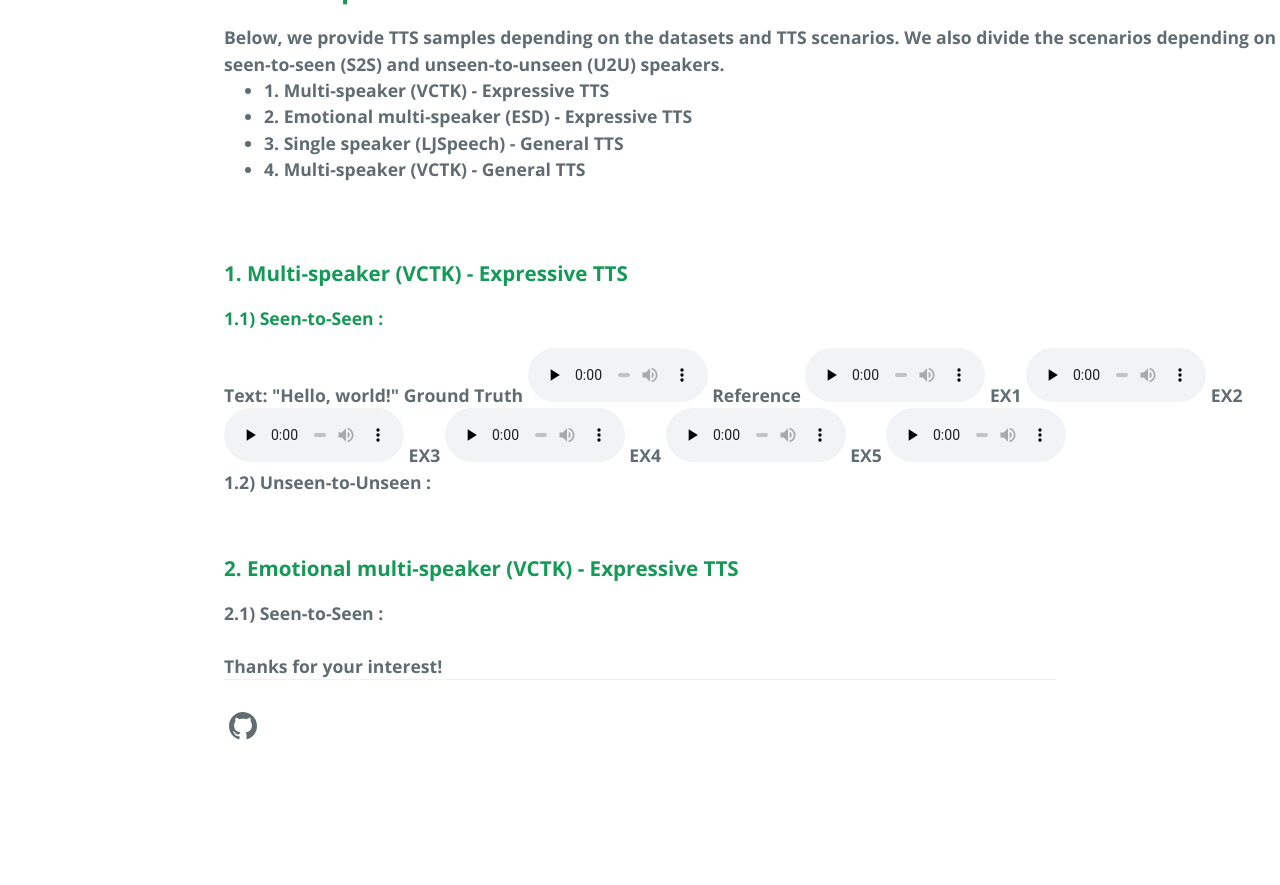
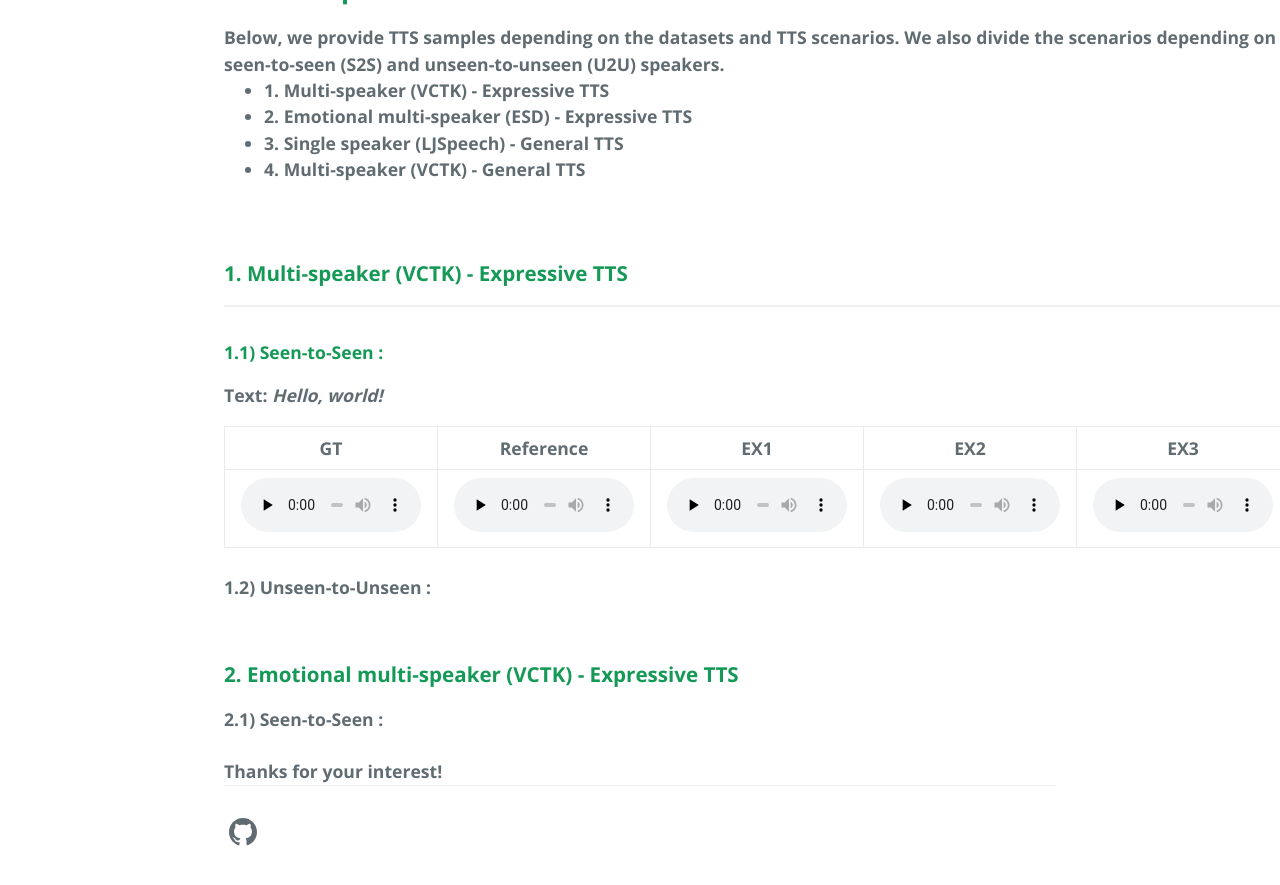
Before and after one commit to winddori2002/tts-demo.github.io, a Jekyll site: the page built from index.md, in a window 1280 px wide and 900 px high, scrolled down 632 px. Shown: the top 885 px of the window. Built offline with Jekyll 4.4.1, drawn with Linux system fonts in a browser that asks for light colours; before the commit the page ends 1426 px from its top, so only the background shows below that.

Commit message:
Update home.html

```diff
--- a/_layouts/home.html
+++ b/_layouts/home.html
@@ -28,52 +28,32 @@ layout: default
 
   <br>
   <h3><strong>1. Multi-speaker (VCTK) - Expressive TTS </h3>
+  <hr>
+  <h4><strong>1.1) Seen-to-Seen :</h4>
 
-  <h4><strong>1.1) Seen-to-Seen :</h4>
-  Text: "Hello, world!"
-
-  <be>
-
-  <tbody>
-
-      <tr>
-          Ground Truth
-              <audio controls preload="none">
-                  <source src="./git_samples/s2s_m2m_p279_043_mic1_p232_413_mic1/s2s_m2m_p279_043_mic1_p232_413_mic1_src.wav">
-              </audio>
-          <td>Reference
-              <audio controls preload="none">
-                  <source src="./git_samples/s2s_m2m_p279_043_mic1_p232_413_mic1/s2s_m2m_p279_043_mic1_p232_413_mic1_trg.wav">
-              </audio>
-          </td>
-          <td>EX1
-              <audio controls preload="none">
-                  <source src="./git_samples/s2s_m2m_p279_043_mic1_p232_413_mic1/s2s_m2m_p279_043_mic1_p232_413_mic1_src.wav">
-              </audio>
-          </td>
-          <td>EX2
-              <audio controls preload="none">
-                  <source src="./git_samples/s2s_m2m_p279_043_mic1_p232_413_mic1/s2s_m2m_p279_043_mic1_p232_413_mic1_src.wav">
-              </audio>
-          </td>
-          <td>EX3
-              <audio controls preload="none">
-                  <source src="./git_samples/s2s_m2m_p279_043_mic1_p232_413_mic1/s2s_m2m_p279_043_mic1_p232_413_mic1_src.wav">
-              </audio>
-          </td>
-          <td>EX4
-              <audio controls preload="none">
-                  <source src="./git_samples/s2s_m2m_p279_043_mic1_p232_413_mic1/s2s_m2m_p279_043_mic1_p232_413_mic1_src.wav">
-              </audio>
-          </td>
-          <td>EX5
-              <audio controls preload="none">
-                  <source src="./git_samples/s2s_m2m_p279_043_mic1_p232_413_mic1/s2s_m2m_p279_043_mic1_p232_413_mic1_src.wav">
-              </audio>
-          </td>
-
-      </tr>
-  </tbody>
+  <p><b>Text: </b><i>Hello, world!</i></p>
+  <table>
+				<tbody>
+				  <tr>
+  					<th>GT</th>
+  					<th>Reference</th>
+  					<th>EX1</th>
+  					<th>EX2</th>
+  					<th>EX3</th>
+            <th>EX4</th>
+            <th>EX5</th>
+				  </tr>
+  				<tr>
+  					<td><audio controls="" preload="none"><source src="wavs/GT/LJ018-0288.wav"></audio></td>
+  					<td><audio controls="" preload="none"><source src="wavs/Reference/LJ018-0288.wav"></audio></td>
+  					<td><audio controls="" preload="none"><source src="wavs/EX1/LJ018-0288.wav"></audio></td>
+  					<td><audio controls="" preload="none"><source src="wavs/EX2/LJ018-0288.wav"></audio></td>
+  					<td><audio controls="" preload="none"><source src="wavs/EX3/LJ018-0288.wav"></audio></td>
+            <td><audio controls="" preload="none"><source src="wavs/EX4/LJ018-0288.wav"></audio></td>
+            <td><audio controls="" preload="none"><source src="wavs/EX5/LJ018-0288.wav"></audio></td>
+				  </tr>
+				</tbody>
+  </table>
 
 <!--   <table class="table">
       <thead>
```
